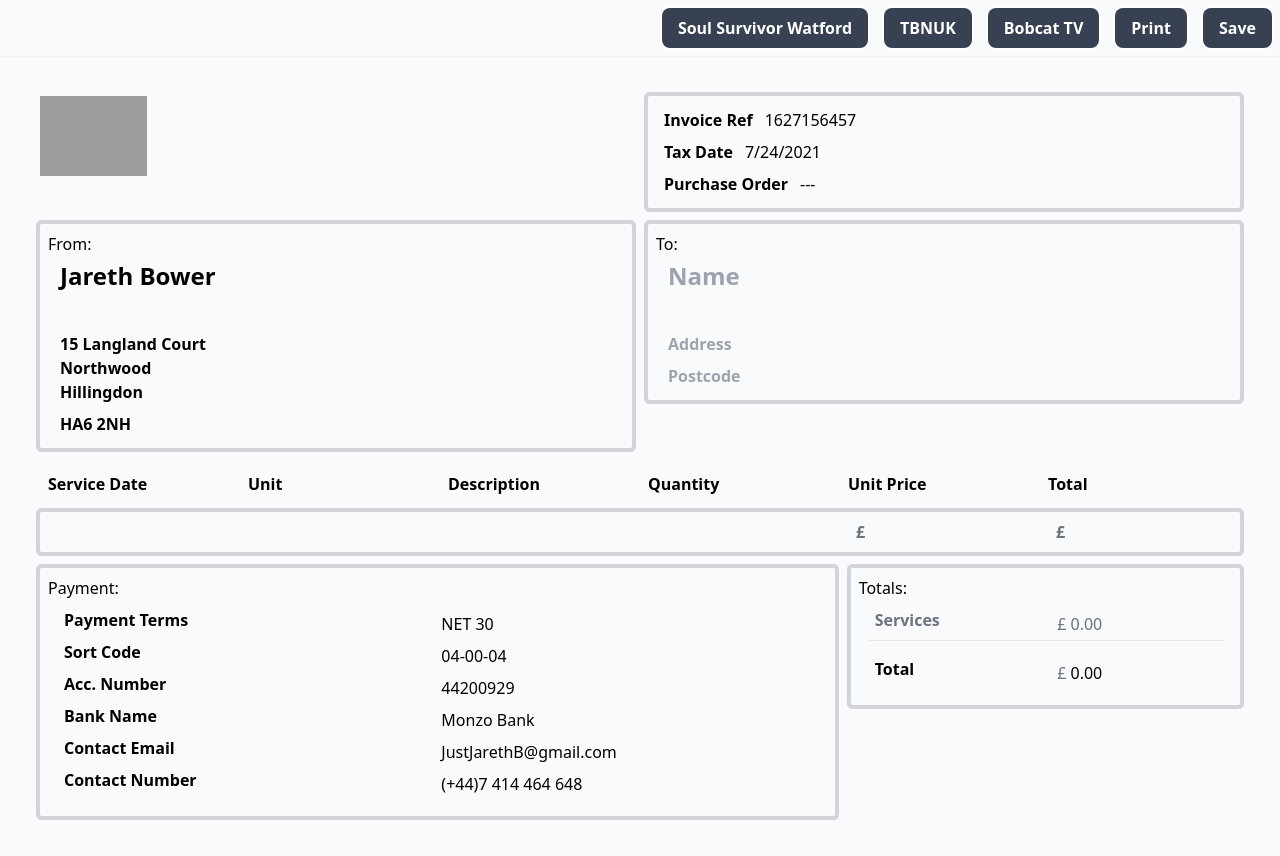
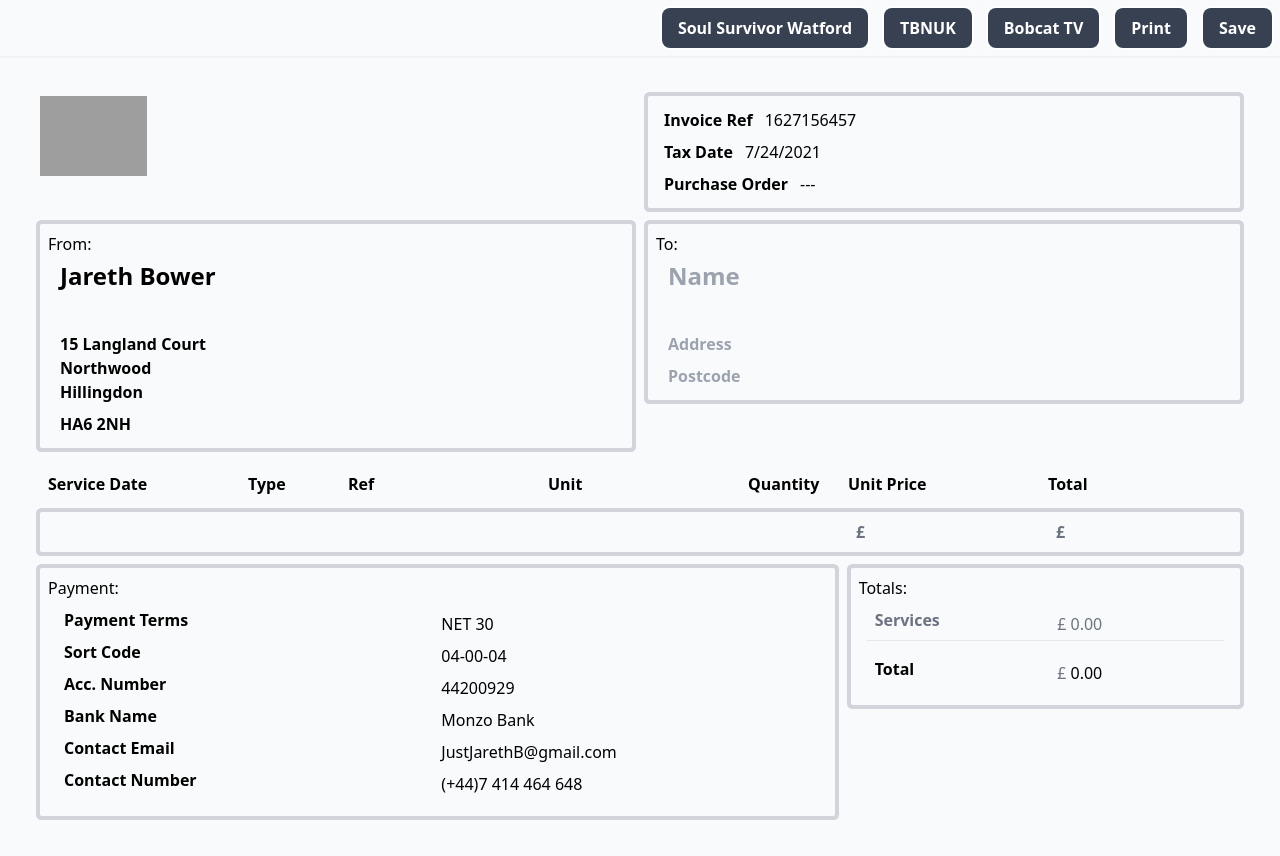
Before and after one commit to JustJarethB/invoice, a React (Create React App) app: page / in a window 1280 px wide. Built offline with nearby package versions, Linux system fonts and the light colour scheme; grey boxes are pictures that could not be loaded.

Commit message:
add line ref/type and tidy for print

```diff
--- a/src/components/Invoice.js
+++ b/src/components/Invoice.js
@@ -61,7 +61,7 @@ export default class extends React.PureComponent {
         const expenseSubTotal = 0;
         // const vat = lineItems.map(item => (item.qty * item.unitPrice * item.vatRate) || 0).reduce((p, c) => p + c, 0);
         return (
-            <div className="container mx-auto shadow-xl min-h-screen bg-gray-50 p-8">
+            <div className="container mx-auto shadow-xl min-h-screen bg-gray-50 p-8 print:text-xs">
                 <div className="flex">
                     <div className="w-1/2 p-2"><img alt="logo" src={logo.url} style={{ maxHeight: "80px" }} /></div>
                     <div className="w-1/2">
--- a/src/components/LineItems.js
+++ b/src/components/LineItems.js
@@ -10,9 +10,10 @@ export default ({ data, onChange }) => (
     <div className="p-2">
         <div className="pb-2 flex">
             <div className="p-2 w-1/6 font-bold">Service Date</div>
+            <div className="p-2 w-1/12 print:hidden font-bold">Type</div>
+            <div className="p-2 w-1/6 font-bold">Ref</div>
             <div className="p-2 w-1/6 font-bold">Unit</div>
-            <div className="p-2 w-1/6 font-bold">Description</div>
-            <div className="p-2 w-1/6 font-bold">Quantity</div>
+            <div className="p-2 w-1/12 font-bold">Quantity</div>
             <div className="p-2 w-1/6 font-bold">Unit Price</div>
             {/* <div className="p-2 w-1/6 font-bold">VAT Rate</div>
             <div className="p-2 w-1/6 font-bold">VAT</div> */}
@@ -26,17 +27,20 @@ export default ({ data, onChange }) => (
 
 
 const LineItem = ({ index, item = {}, onChange, className }) => (
-    <div className={`flex ${index % 2 && "bg-gray-100"} ${className}`} >
+    <div className={`flex ${index % 2 && "bg-gray-100"} print:text-xs ${className}`} >
         <div className="p-1 w-1/6">
             <TextInput className="w-full font-bold" value={item.date} onChange={(v) => onChange({ date: v })} />
+        </div>
+        <div className="p-1 print:hidden w-1/12">
+            <TextInput className="w-full font-bold" value={item.type} onChange={(v) => onChange({ type: v })} />
+        </div>
+        <div className="p-1 w-1/6">
+            <TextInput className="w-full font-bold" value={item.ref} onChange={(v) => onChange({ ref: v })} />
         </div>
         <div className="p-1 w-1/6">
             <TextInput className="w-full font-bold" value={item.name} onChange={(v) => onChange({ name: v })} />
         </div>
-        <div className="p-1 w-1/6">
-            <TextInput className="w-full font-bold" value={item.description} onChange={(v) => onChange({ description: v })} />
-        </div>
-        <div className="p-1 w-1/6">
+        <div className="p-1 w-1/12">
             <TextInput className="w-full font-bold" value={item.qty} onChange={(v) => onChange({ qty: v })} />
         </div>
         <div className="p-1 w-1/6">
```
